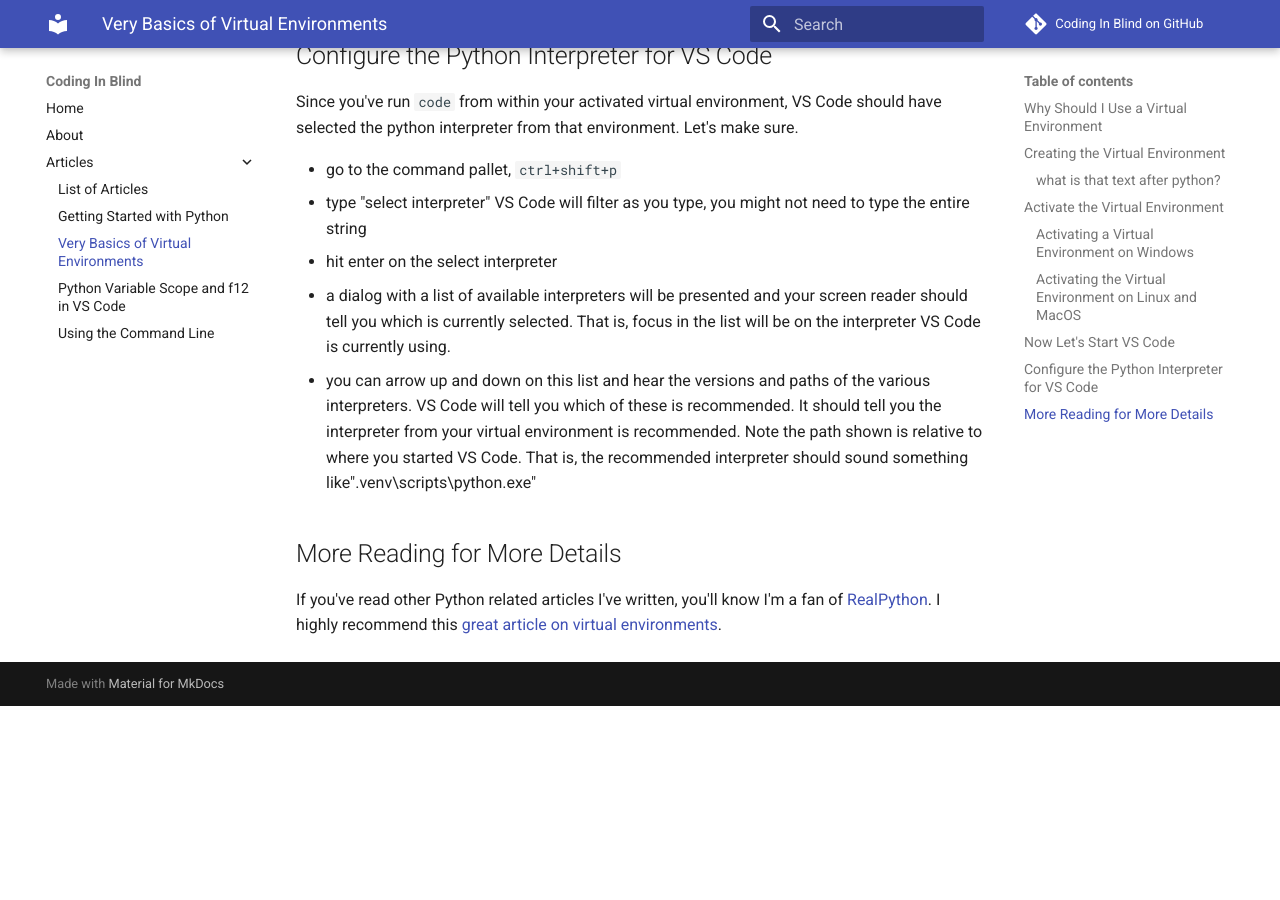
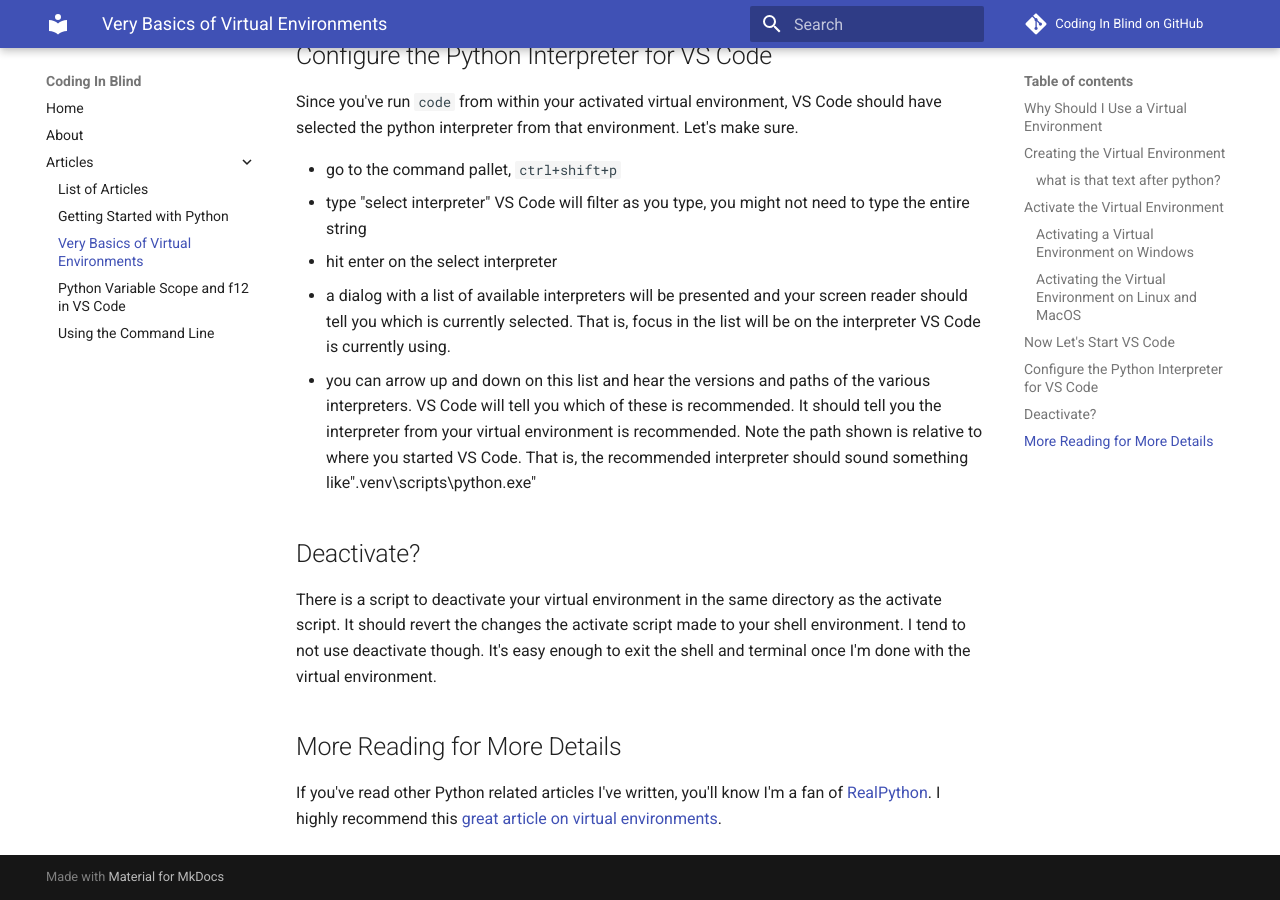
Before and after one commit to joeldodson/codinginblind, an MkDocs documentation site: the page built from docs/articles/very_basic_venv.md, in a window 1280 px wide and 900 px high, scrolled down 2675 px. Built offline with MkDocs 1.6.1 and Material for MkDocs 9.7.7, drawn with Linux system fonts in a browser that asks for light colours; comment, search, counter and statistics services are not loaded; before the commit the page ends 3381 px from its top, so only the background shows below that.

Commit message:
added deactivate section to virtual env article

```diff
--- a/docs/articles/very_basic_venv.md
+++ b/docs/articles/very_basic_venv.md
@@ -122,6 +122,13 @@ Let's make sure.
   Note the path shown is relative to where you started VS Code.
   That is, the recommended interpreter should sound something like".venv\scripts\python.exe"
 
+## Deactivate?
+
+There is a script to deactivate your virtual environment in the same directory as the activate script.
+It should revert the changes the activate script made to your shell environment.
+I tend to not use deactivate though.
+It's easy enough to exit the shell and terminal once I'm done with the virtual environment.
+
 ## More Reading for More Details
 
 If you've read other Python related articles I've written, you'll know I'm a fan of
```
